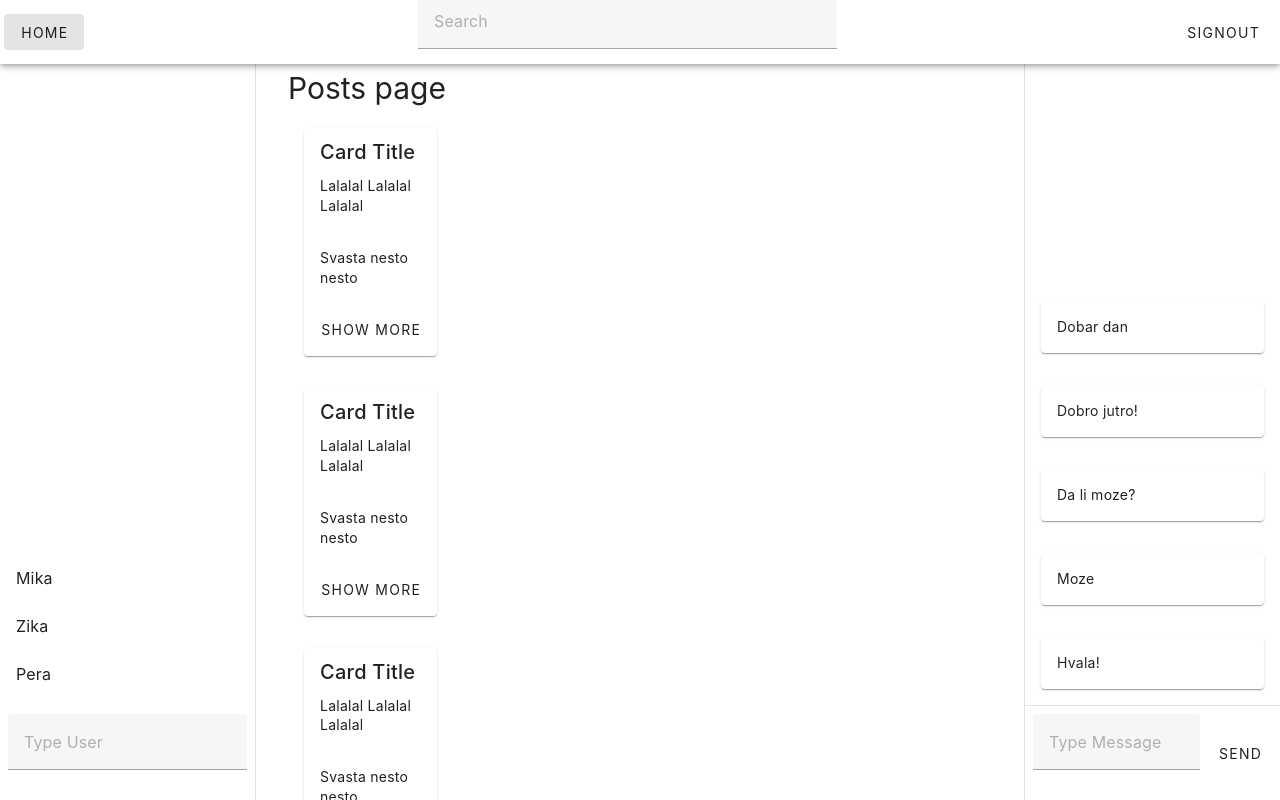
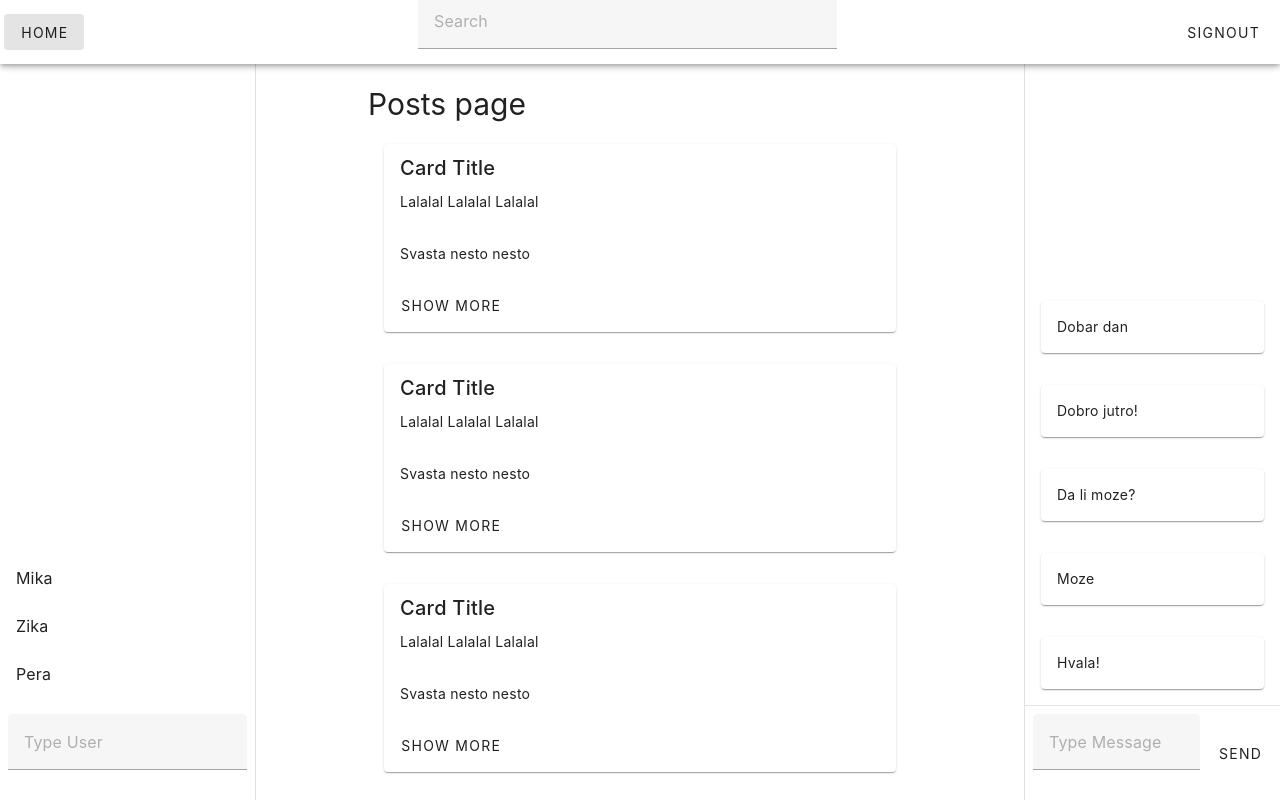
Before and after one commit to neske99/MATF-drustvena-mreza, a Vue app in the folder WebApp/: page /home in a window 1280 px wide. Shown: the top 800 px of the page. Built offline with nearby package versions, Linux system fonts and the light colour scheme.

Commit message:
fix(layout):Fixed layout sizing

```diff
--- a/WebApp/index.html
+++ b/WebApp/index.html
@@ -9,7 +9,7 @@
 </head>
 
 <body>
-    <div id="app"></div>
+    <div id="app" style="display:block;width:50%"></div>
     <script type="module" src="/src/main.ts"></script>
 </body>
 
--- a/WebApp/src/App.vue
+++ b/WebApp/src/App.vue
@@ -1,11 +1,14 @@
 <template>
   <v-app>
+    <!---->
     <TheNavbar></TheNavbar>
     <TheLeftSidebar></TheLeftSidebar>
-    <TheRightSidebar></TheRightSidebar>
+    <TheRightSidebar></TheRightSidebar><!---->
 
-    <v-main>
-      <router-view />
+    <v-main style="padding-left:0px;padding-right: 0px;">
+      <v-container fluid>
+        <router-view />
+      </v-container>
     </v-main>
 
   </v-app>
--- a/WebApp/src/components/Post/PostComponent.vue
+++ b/WebApp/src/components/Post/PostComponent.vue
@@ -1,5 +1,5 @@
 <template>
-  <v-container>
+  <v-container fluid>
     <v-card outlined>
       <v-card-title>Card Title</v-card-title>
       <v-card-text>Lalalal
--- a/WebApp/src/components/TheLeftSidebar.vue
+++ b/WebApp/src/components/TheLeftSidebar.vue
@@ -34,11 +34,8 @@ export default defineComponent({
   },
   computed: {
     filteredFriends() {
-      //if (this.searchedUser === "")
-      // return this.friends;
       return this.friends.filter(x => x.toLowerCase().includes(this.searchedUser.toLowerCase()));
     }
-
   },
   methods: {
     openChatWithFriend(friend: string) {
```
